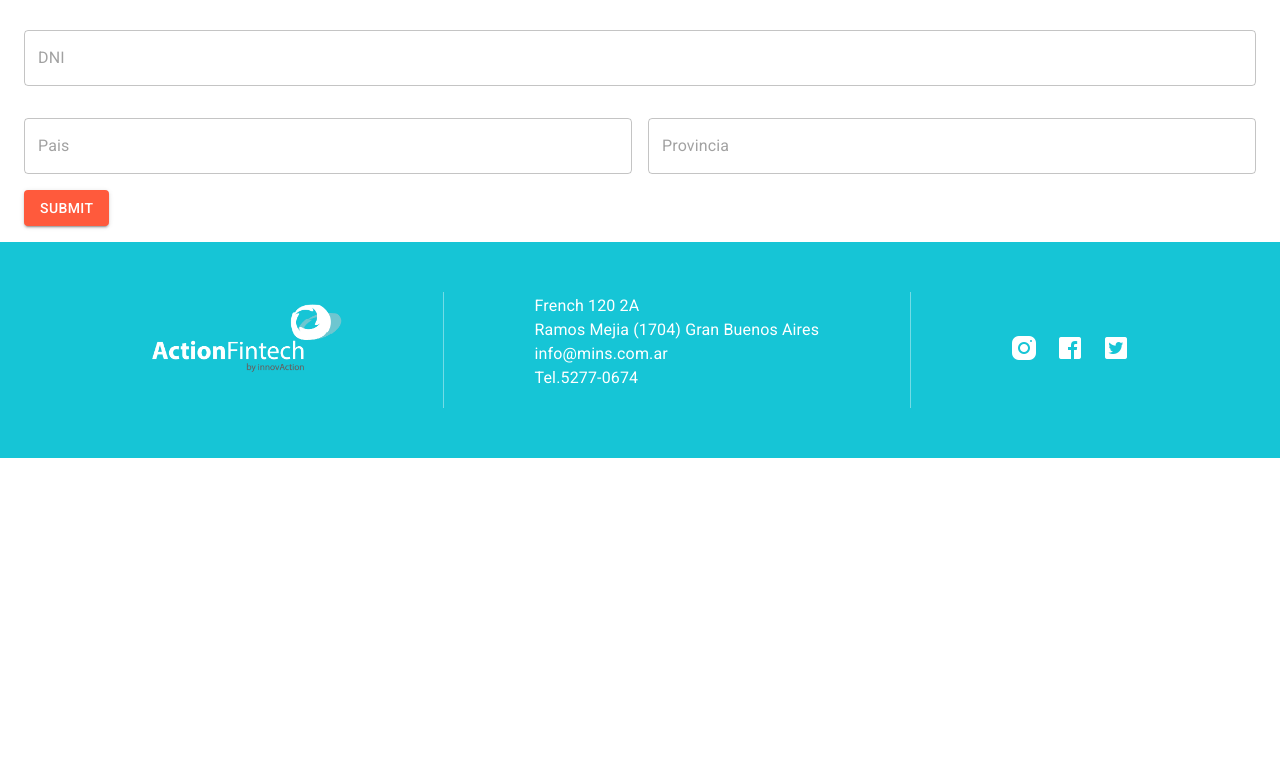
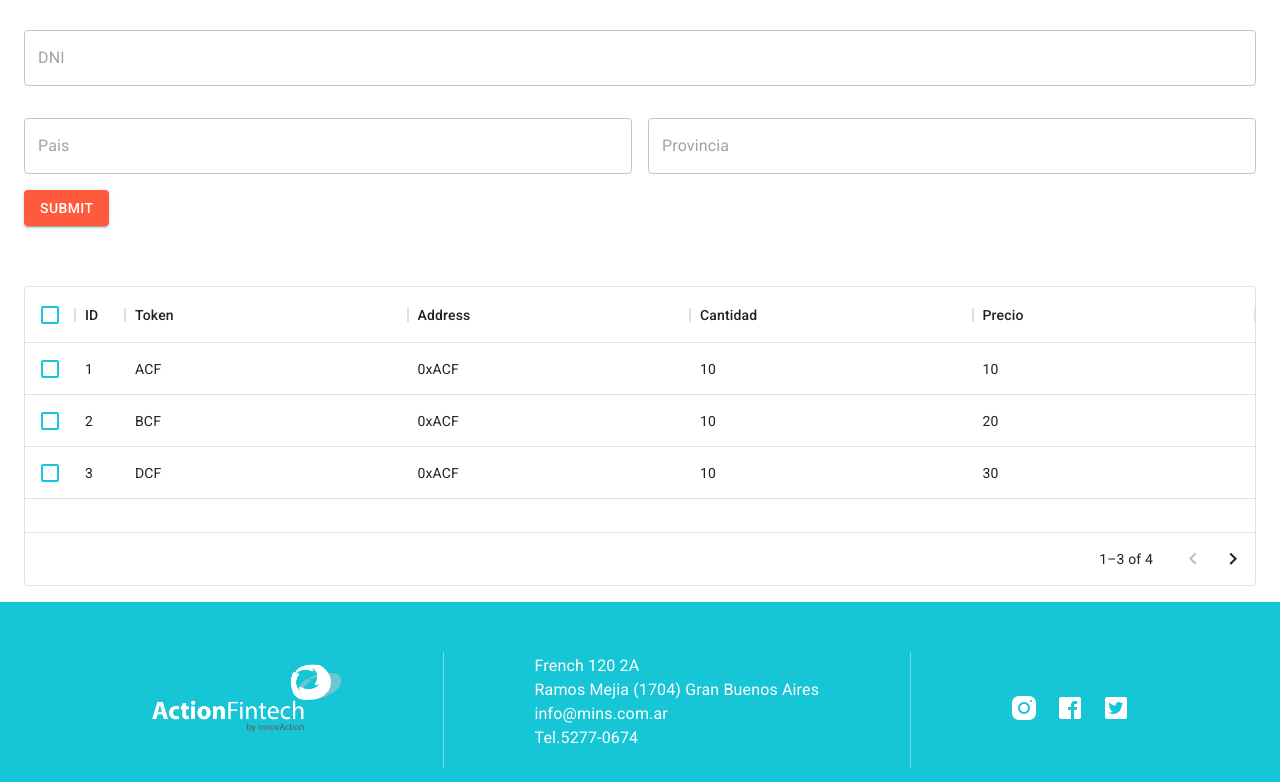
Before and after one commit to HoracioGutierrez/tokenizacion, a React (Create React App) app: page /swatches in a window 1280 px wide. Shown: the part 701-1483 px from the top of the page. Before the commit the page ends 1159 px from the top, so only its background shows below. Built offline with nearby package versions, Linux system fonts and the light colour scheme.

Commit message:
Start with table swatches but remains incomplete...

```diff
--- a/package.json
+++ b/package.json
@@ -7,6 +7,7 @@
     "@emotion/styled": "^11.6.0",
     "@hookform/resolvers": "^2.8.5",
     "@mui/material": "^5.2.7",
+    "@mui/x-data-grid": "^5.2.2",
     "@testing-library/jest-dom": "^5.16.1",
     "@testing-library/react": "^12.1.2",
     "@testing-library/user-event": "^13.5.0",
--- a/src/pages/Swatches.js
+++ b/src/pages/Swatches.js
@@ -4,24 +4,89 @@ import { Link } from "react-router-dom"
 import { Controller, useForm } from "react-hook-form";
 import * as yup from 'yup';
 import { yupResolver } from '@hookform/resolvers/yup';
+import { DataGrid } from '@mui/x-data-grid';
 
 
 const Swatches = () => {
+
+    const rows = [
+        {
+            id: 1,
+            token : "ACF",
+            address : "0xACF",
+            cantidad : "10",
+            precio : "10",
+        },
+        {
+            id: 2,
+            token : "BCF",
+            address : "0xACF",
+            cantidad : "10",
+            precio : "20",
+        },
+        {
+            id: 3,
+            token : "DCF",
+            address : "0xACF",
+            cantidad : "10",
+            precio : "30",
+        },
+        {
+            id: 4,
+            token : "USDT",
+            address : "0xACF",
+            cantidad : "10",
+            precio : "40",
+        }
+    ]
+
+    const columns = [
+        {
+            field : "id",
+            headerName : "ID",
+            disableColumnMenu : true,
+            width : 50
+        },
+        {
+            field : "token",
+            headerName : "Token",
+            disableColumnMenu : true,
+            flex : 1
+        },
+        {
+            field : "address",
+            headerName : "Address",
+            disableColumnMenu : true,
+            flex : 1
+        },
+        {
+            field : "cantidad",
+            headerName : "Cantidad",
+            disableColumnMenu : true,
+            flex : 1
+        },
+        {
+            field : "precio",
+            headerName : "Precio",
+            flex : 1
+        }
+
+    ]
 
 
     const schema = yup.object().shape({
         nombre: yup.string().required("El nombre es obligatorio").max(50, "El nombre no puede tener mas de 50 caracteres").min(3, "El nombre debe tener al menos 3 caracteres").matches(/^[a-zA-Z\s]*$/, "El nombre solo puede contener letras"),
         dni: yup.string().required("El DNI es obligatorio").max(10, "El DNI no puede tener mas de 9 caracteres").min(8, "El DNI debe tener al menos 8 caracteres").matches(/^[0-9]{1,2}-|.?[0-9]{3}-|.?[0-9]{3}$/, "El DNI no tiene el formato correcto"),
-        pais : yup.string().required("El pais es obligatorio").max(50, "El pais no puede tener mas de 50 caracteres").min(3, "El pais debe tener al menos 3 caracteres").matches(/^[a-zA-Z\s]*$/, "El pais solo puede contener letras"),
-        provincia : yup.string().required("La provincia es obligatoria").max(50, "La provincia no puede tener mas de 50 caracteres").min(3, "La provincia debe tener al menos 3 caracteres").matches(/^[a-zA-Z\s]*$/, "La provincia solo puede contener letras"),
+        pais: yup.string().required("El pais es obligatorio").max(50, "El pais no puede tener mas de 50 caracteres").min(3, "El pais debe tener al menos 3 caracteres").matches(/^[a-zA-Z\s]*$/, "El pais solo puede contener letras"),
+        provincia: yup.string().required("La provincia es obligatoria").max(50, "La provincia no puede tener mas de 50 caracteres").min(3, "La provincia debe tener al menos 3 caracteres").matches(/^[a-zA-Z\s]*$/, "La provincia solo puede contener letras"),
     })
 
     const { register, control, handleSubmit, formState } = useForm({
         defaultValues: {
             nombre: "",
             dni: "",
-            pais : "",
-            provincia : "",
+            pais: "",
+            provincia: "",
         },
         resolver: yupResolver(schema)
     })
@@ -73,24 +138,36 @@ const Swatches = () => {
             <div className="spacing" />
             <Box component="form" onSubmit={handleSubmit(onSubmit)}>
                 <Controller name="nombre" control={control} render={({ field }) => (
-                    <TextField {...field} error={errors.nombre?true:false} placeholder="Nombre" helperText={errors.nombre?.message} fullWidth className="input-control" />
+                    <TextField {...field} error={errors.nombre ? true : false} placeholder="Nombre" helperText={errors.nombre?.message} fullWidth className="input-control" />
                 )} />
                 <Controller name="dni" control={control} render={({ field }) => (
-                    <TextField {...field} error={errors.dni?true:false} placeholder="DNI" helperText={errors.dni?.message} fullWidth className="input-control" />
+                    <TextField {...field} error={errors.dni ? true : false} placeholder="DNI" helperText={errors.dni?.message} fullWidth className="input-control" />
                 )} />
                 <Grid container spacing={2}>
                     <Grid item xs={12} md={6}>
                         <Controller name="pais" control={control} render={({ field }) => (
-                            <TextField {...field} error={errors.pais?true:false} placeholder="Pais" helperText={errors.pais?.message} fullWidth className="input-control" />
+                            <TextField {...field} error={errors.pais ? true : false} placeholder="Pais" helperText={errors.pais?.message} fullWidth className="input-control" />
                         )} />
                     </Grid>
                     <Grid item xs={12} md={6}>
-                        <Controller name="provincia"  control={control} render={({ field }) => (
-                            <TextField {...field} error={errors.provincia?true:false} placeholder="Provincia" helperText={errors.provincia?.message} fullWidth className="input-control" />
+                        <Controller name="provincia" control={control} render={({ field }) => (
+                            <TextField {...field} error={errors.provincia ? true : false} placeholder="Provincia" helperText={errors.provincia?.message} fullWidth className="input-control" />
                         )} />
                     </Grid>
                 </Grid>
                 <Button variant='contained' type="submit">Submit</Button>
+            </Box>
+            <div className="spacing" />
+            <div className="spacing" />
+            <Box height={300}>
+                <DataGrid
+                    rows={rows}
+                    columns={columns}
+                    pageSize={3}
+                    rowsPerPageOptions={[3]}
+                    checkboxSelection
+                    disableSelectionOnClick
+                />
             </Box>
         </div>
     )
```
Also changed, not shown: 1 other file (tests, documents, lock files or other folders).
